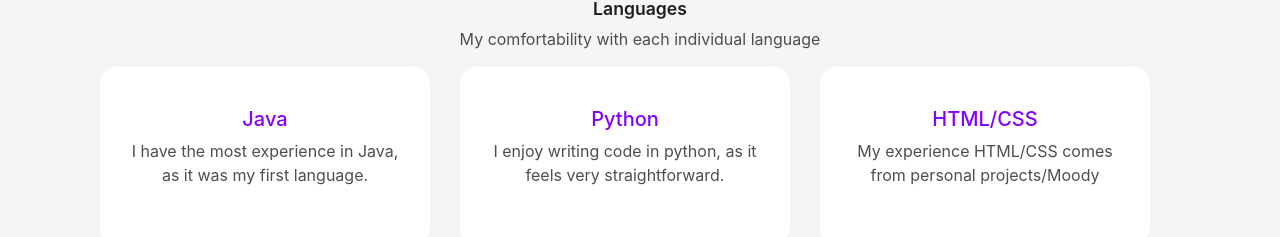
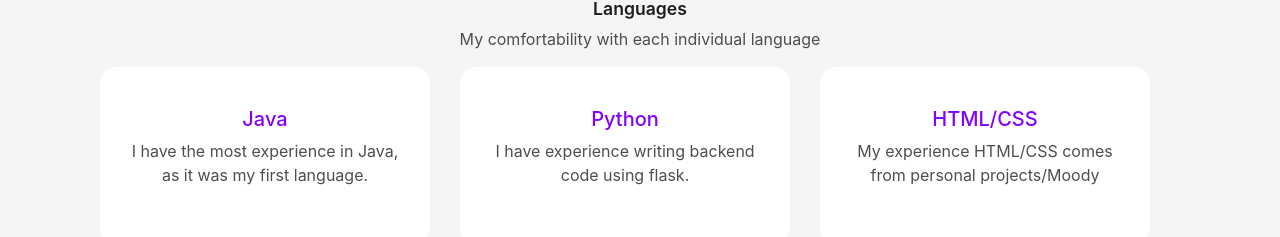
Before and after one commit to ryanmao725/website, a plain HTML site: page index.html in a window 1280 px wide. Shown: the part 2136-2373 px from the top of the page. Drawn offline with nearby package versions, Linux system fonts and the light colour scheme; a web font is replaced by a local one.

Commit message:
Update pt 2

```diff
--- a/index.html
+++ b/index.html
@@ -223,7 +223,7 @@
               <div class="col-md-4">
                 <div class="service-box">
                   <h5 class="l-title">Python</h5>
-                  <p>I enjoy writing code in python, as it feels very straightforward.</p>
+                  <p>I have experience writing backend code using flask. </p>
                 </div>
               </div>
               <div class="col-md-4">
```
